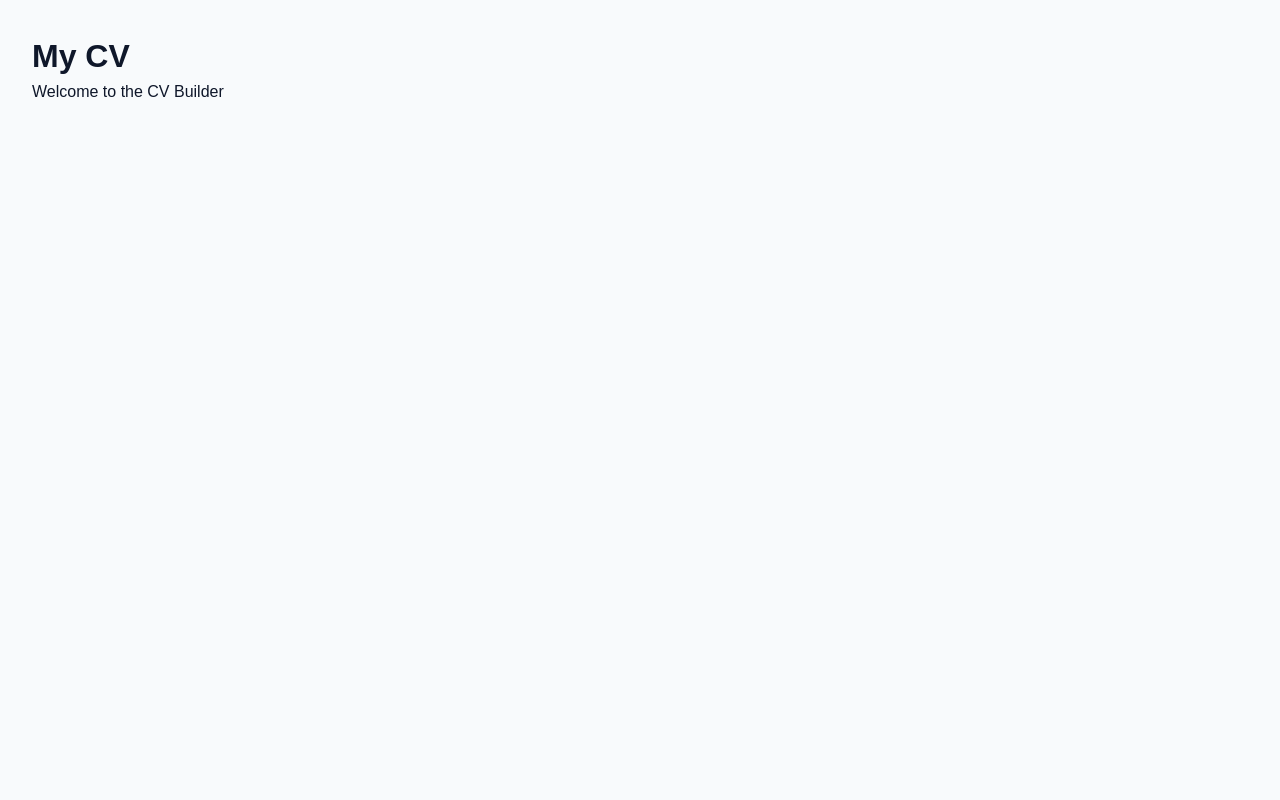
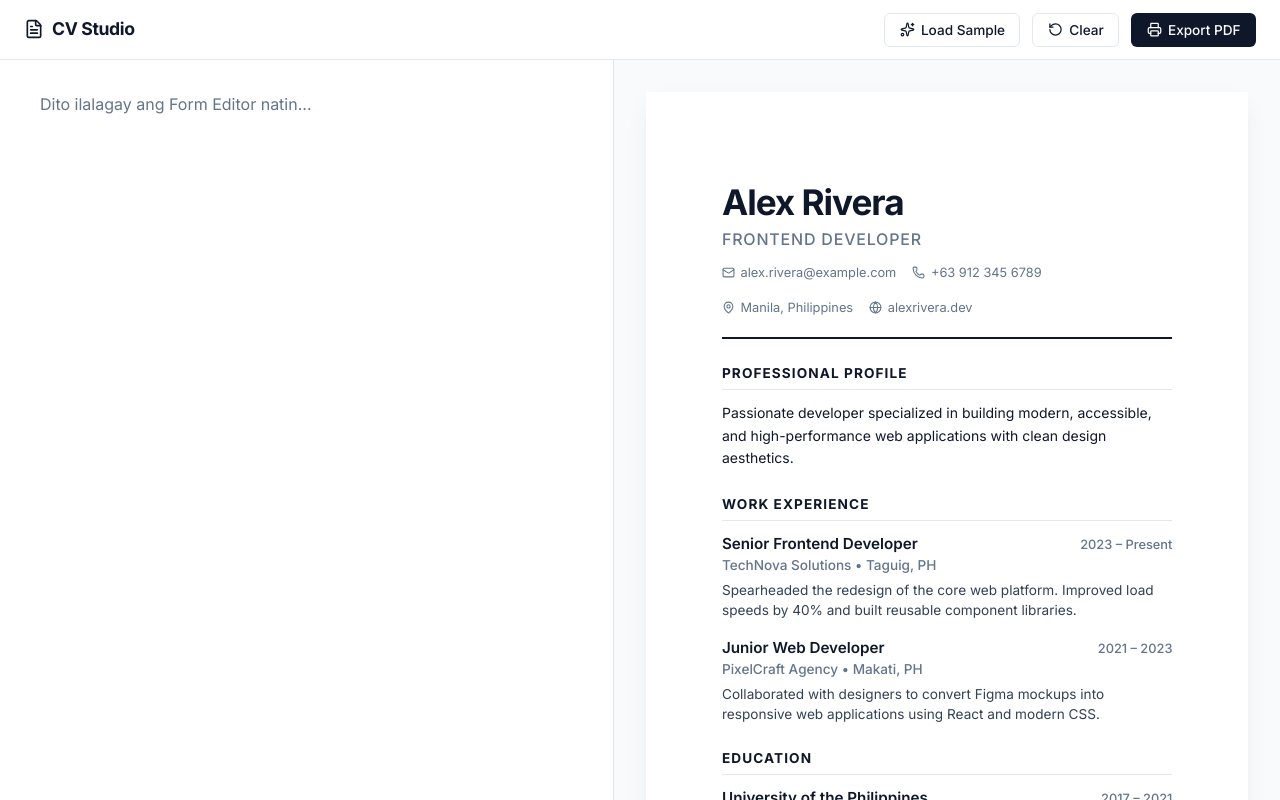
Before and after one commit to DmitzDev/CV-Builder_MD, a React (Vite) app: page / in a window 1280 px wide. Built offline with nearby package versions, Linux system fonts and the light colour scheme.

Commit message:
Still Improving Navbar and Adding Preview features

```diff
--- a/src/App.jsx
+++ b/src/App.jsx
@@ -1,10 +1,57 @@
-import React from 'react';
+import React, { useState } from 'react';
+import Navbar from './components/Navbar';
+import Preview from './components/Preview';
+import { initialCVData } from './sampleData';
+
+const emptyCVData = {
+  personal: {
+    fullName: "",
+    jobTitle: "",
+    email: "",
+    phone: "",
+    location: "",
+    website: "",
+    summary: ""
+  },
+  experience: [],
+  education: [],
+  skills: []
+};
 
 function App() {
+  const [cvData, setCvData] = useState(initialCVData);
+
+  const handleLoadSample = () => {
+    setCvData(initialCVData);
+  };
+
+  const handleReset = () => {
+    if (window.confirm("Sigurado ka bang gusto mong i-clear ang lahat ng inputs?")) {
+      setCvData(emptyCVData);
+    }
+  };
+
+  const handlePrint = () => {
+    window.print();
+  };
+
   return (
-    <div style={{ padding: '2rem', fontFamily: 'sans-serif' }}>
-      <h1>My CV</h1>
-      <p>Welcome to the CV Builder</p>
+    <div className="app-container">
+      <Navbar
+        onLoadSample={handleLoadSample}
+        onReset={handleReset}
+        onPrint={handlePrint}
+      />
+
+      <div className="main-workspace">
+        {/* Kaliwa: Form Editor Placeholder muna */}
+        <section className="editor-panel">
+          <p style={{ color: 'var(--text-muted)' }}>Dito ilalagay ang Form Editor natin...</p>
+        </section>
+
+        {/* Kanan: Live CV Preview */}
+        <Preview data={cvData} />
+      </div>
     </div>
   );
 }
--- a/src/components/Navbar.jsx
+++ b/src/components/Navbar.jsx
@@ -3,19 +3,30 @@ import { FileText, Printer, RotateCcw, Sparkles } from 'lucide-react';
 
 function Navbar({ onReset, onLoadSample, onPrint }) {
     return (
-        <header classname="app-header">
-            <div classname="logo">
+        <header className="app-header">
+            <div className="logo">
                 <FileText size={20} />
                 <span>CV Studio</span>
             </div>
 
-            <div classname="header-actions">
-                <button classname="btn-secondary" onClick={onLoadSample} title="Load sample template data">
-                    <sparkles size={15} />
+            <div className="header-actions">
+                <button className="btn btn-secondary" onClick={onLoadSample} title="Load sample template data">
+                    <Sparkles size={15} />
                     <span>Load Sample</span>
                 </button>
 
+                <button className="btn btn-secondary" onClick={onReset} title="Clear all fields">
+                    <RotateCcw size={15} />
+                    <span>Clear</span>
+                </button>
+
+                <button className="btn btn-primary" onClick={onPrint} title="Download or print your CV">
+                    <Printer size={15} />
+                    <span>Export PDF</span>
+                </button>
             </div>
         </header>
-    )
+    );
 }
+
+export default Navbar;
--- /dev/null
+++ b/src/components/Preview.jsx
@@ -0,0 +1,115 @@
+import React from 'react';
+import { Mail, Phone, MapPin, Globe } from 'lucide-react';
+
+function Preview({ data }) {
+    const { personal, experience, education, skills } = data;
+
+    return (
+        <div className="preview-panel">
+            <div className="cv-sheet" id="cv-to-print">
+                {/* Header Section */}
+                <header className="cv-header">
+                    <h1 className="cv-name">{personal.fullName || "Your Full Name"}</h1>
+                    <p className="cv-title">{personal.jobTitle || "Job Title / Specialization"}</p>
+
+                    <div className="cv-contact-bar">
+                        {personal.email && (
+                            <span className="contact-item">
+                                <Mail size={13} />
+                                <span>{personal.email}</span>
+                            </span>
+                        )}
+                        {personal.phone && (
+                            <span className="contact-item">
+                                <Phone size={13} />
+                                <span>{personal.phone}</span>
+                            </span>
+                        )}
+                        {personal.location && (
+                            <span className="contact-item">
+                                <MapPin size={13} />
+                                <span>{personal.location}</span>
+                            </span>
+                        )}
+                        {personal.website && (
+                            <span className="contact-item">
+                                <Globe size={13} />
+                                <span>{personal.website.replace(/^https?:\/\//, '')}</span>
+                            </span>
+                        )}
+                    </div>
+                </header>
+
+                {/* Profile / Summary */}
+                {personal.summary && (
+                    <section className="cv-block">
+                        <h2 className="cv-section-heading">Professional Profile</h2>
+                        <p className="cv-summary-text">{personal.summary}</p>
+                    </section>
+                )}
+
+                {/* Experience Section */}
+                {experience && experience.length > 0 && (
+                    <section className="cv-block">
+                        <h2 className="cv-section-heading">Work Experience</h2>
+                        <div className="cv-list">
+                            {experience.map((item) => (
+                                <div key={item.id} className="cv-item">
+                                    <div className="cv-item-header">
+                                        <span className="cv-item-title">{item.role}</span>
+                                        <span className="cv-item-date">{item.startDate} – {item.endDate}</span>
+                                    </div>
+                                    <div className="cv-item-subtitle">
+                                        {item.company} {item.location && `• ${item.location}`}
+                                    </div>
+                                    {item.description && (
+                                        <p className="cv-item-desc">{item.description}</p>
+                                    )}
+                                </div>
+                            ))}
+                        </div>
+                    </section>
+                )}
+
+                {/* Education Section */}
+                {education && education.length > 0 && (
+                    <section className="cv-block">
+                        <h2 className="cv-section-heading">Education</h2>
+                        <div className="cv-list">
+                            {education.map((item) => (
+                                <div key={item.id} className="cv-item">
+                                    <div className="cv-item-header">
+                                        <span className="cv-item-title">{item.school}</span>
+                                        <span className="cv-item-date">{item.startDate} – {item.endDate}</span>
+                                    </div>
+                                    <div className="cv-item-subtitle">
+                                        {item.degree} {item.location && `• ${item.location}`}
+                                    </div>
+                                    {item.description && (
+                                        <p className="cv-item-desc">{item.description}</p>
+                                    )}
+                                </div>
+                            ))}
+                        </div>
+                    </section>
+                )}
+
+                {/* Skills Section */}
+                {skills && skills.length > 0 && (
+                    <section className="cv-block">
+                        <h2 className="cv-section-heading">Skills & Competencies</h2>
+                        <div className="cv-skills-grid">
+                            {skills.map((skill, index) => (
+                                <span key={index} className="cv-skill-badge">
+                                    {skill}
+                                </span>
+                            ))}
+                        </div>
+                    </section>
+                )}
+            </div>
+        </div>
+    );
+}
+
+export default Preview;
--- a/src/index.css
+++ b/src/index.css
@@ -232,3 +232,116 @@ textarea.form-control {
     overflow-y: visible;
   }
 }
+
+/* CV SECTION */
+.cv-header {
+  border-bottom: 2px solid var(--text-main);
+  padding-bottom: 1.25rem;
+  margin-bottom: 1.5rem;
+}
+
+.cv-name {
+  font-size: 2.2rem;
+  font-weight: 700;
+  letter-spacing: -0.03em;
+  color: var(--text-main);
+  line-height: 1.1;
+  margin-bottom: 0.35rem;
+}
+
+.cv-title {
+  font-size: 1rem;
+  font-weight: 500;
+  color: var(--text-muted);
+  letter-spacing: 0.05em;
+  text-transform: uppercase;
+  margin-bottom: 0.75rem;
+}
+
+.cv-contact-bar {
+  display: flex;
+  flex-wrap: wrap;
+  gap: 1rem;
+  font-size: 0.8rem;
+  color: var(--text-muted);
+}
+
+.contact-item {
+  display: inline-flex;
+  align-items: center;
+  gap: 0.35rem;
+}
+
+.cv-block {
+  margin-bottom: 1.5rem;
+}
+
+.cv-section-heading {
+  font-size: 0.85rem;
+  font-weight: 700;
+  text-transform: uppercase;
+  letter-spacing: 0.08em;
+  color: var(--text-main);
+  border-bottom: 1px solid var(--border-color);
+  padding-bottom: 0.35rem;
+  margin-bottom: 0.75rem;
+}
+
+.cv-summary-text {
+  font-size: 0.875rem;
+  color: var(--text-main);
+  line-height: 1.6;
+}
+
+.cv-list {
+  display: flex;
+  flex-direction: column;
+  gap: 1rem;
+}
+
+.cv-item-header {
+  display: flex;
+  justify-content: space-between;
+  align-items: baseline;
+}
+
+.cv-item-title {
+  font-size: 0.95rem;
+  font-weight: 600;
+  color: var(--text-main);
+}
+
+.cv-item-date {
+  font-size: 0.8rem;
+  color: var(--text-muted);
+  font-weight: 500;
+}
+
+.cv-item-subtitle {
+  font-size: 0.85rem;
+  font-weight: 500;
+  color: var(--text-muted);
+  margin-bottom: 0.25rem;
+}
+
+.cv-item-desc {
+  font-size: 0.85rem;
+  color: #334155;
+  line-height: 1.5;
+}
+
+/* Skills Badges */
+.cv-skills-grid {
+  display: flex;
+  flex-wrap: wrap;
+  gap: 0.4rem;
+}
+
+.cv-skill-badge {
+  font-size: 0.775rem;
+  padding: 0.25rem 0.6rem;
+  background-color: #f1f5f9;
+  color: var(--text-main);
+  border-radius: 4px;
+  font-weight: 500;
+}
```
